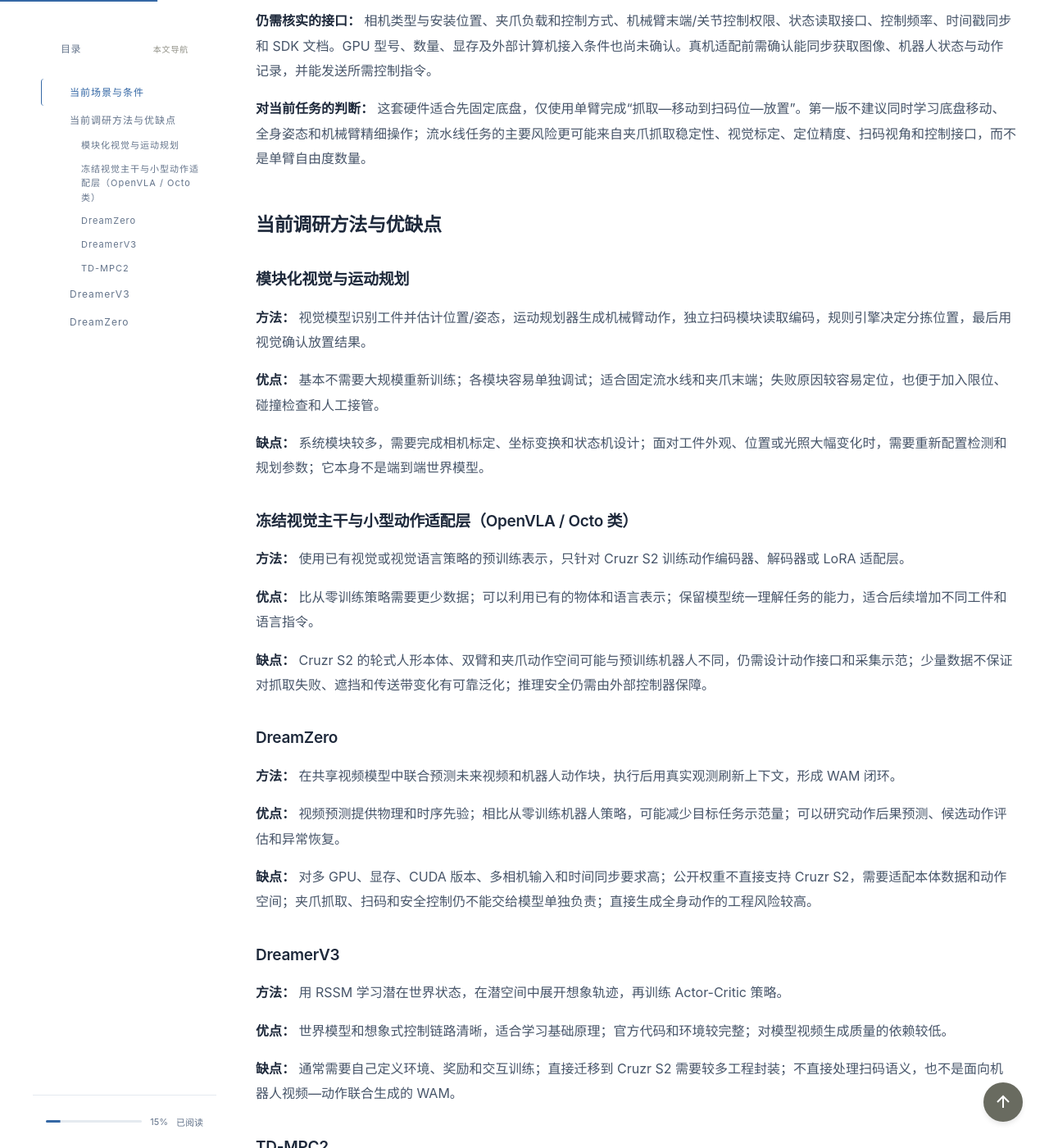
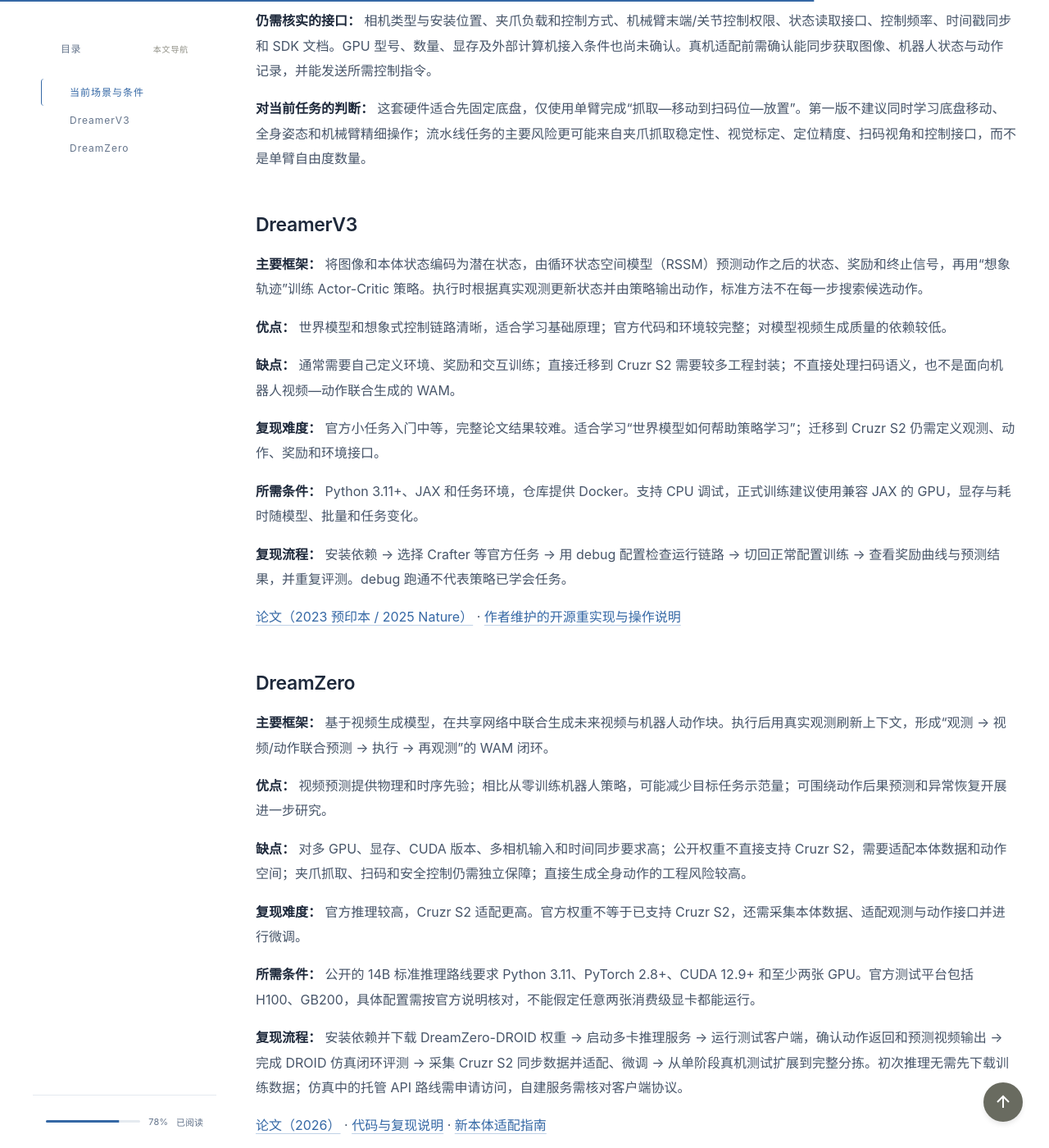
Before and after one commit to Keith-814/Keith-s-EAI-Learning, a Jekyll site: the page built from _posts/blog/2026-11-11-wam-cruzr-s2-factory-sorting-research.md, in a window 1280 px wide and 1400 px high, scrolled down 711 px. Shown: the whole window at 82% size. Built offline with Jekyll 4.4.1, drawn with Linux system fonts in a browser that asks for light colours; some of the changed text lies outside the part shown.

Commit message:
精简调研范围并合并两种世界模型的优缺点

```diff
--- a/_posts/blog/2026-11-11-wam-cruzr-s2-factory-sorting-research.md
+++ b/_posts/blog/2026-11-11-wam-cruzr-s2-factory-sorting-research.md
@@ -6,7 +6,7 @@ author: Keith
 categories: blog
 tags: [世界模型, DreamerV3, DreamZero, WAM]
 toc: true
-excerpt: "围绕 Cruzr S2 流水线分拣真机测试，比较模块化控制、预训练策略和世界模型方法的泛化能力与复现路线。"
+excerpt: "围绕 Cruzr S2 流水线分拣真机测试，梳理 DreamerV3 与 DreamZero 的主要框架、优缺点及复现路线。"
 ---
 
 ## 当前场景与条件
@@ -19,53 +19,13 @@ excerpt: "围绕 Cruzr S2 流水线分拣真机测试，比较模块化控制、
 
 **对当前任务的判断：** 这套硬件适合先固定底盘，仅使用单臂完成“抓取—移动到扫码位—放置”。第一版不建议同时学习底盘移动、全身姿态和机械臂精细操作；流水线任务的主要风险更可能来自夹爪抓取稳定性、视觉标定、定位精度、扫码视角和控制接口，而不是单臂自由度数量。
 
-## 当前调研方法与优缺点
+## DreamerV3
 
-### 模块化视觉与运动规划
-
-**方法：** 视觉模型识别工件并估计位置/姿态，运动规划器生成机械臂动作，独立扫码模块读取编码，规则引擎决定分拣位置，最后用视觉确认放置结果。
-
-**优点：** 基本不需要大规模重新训练；各模块容易单独调试；适合固定流水线和夹爪末端；失败原因较容易定位，也便于加入限位、碰撞检查和人工接管。
-
-**缺点：** 系统模块较多，需要完成相机标定、坐标变换和状态机设计；面对工件外观、位置或光照大幅变化时，需要重新配置检测和规划参数；它本身不是端到端世界模型。
-
-### 冻结视觉主干与小型动作适配层（OpenVLA / Octo 类）
-
-**方法：** 使用已有视觉或视觉语言策略的预训练表示，只针对 Cruzr S2 训练动作编码器、解码器或 LoRA 适配层。
-
-**优点：** 比从零训练策略需要更少数据；可以利用已有的物体和语言表示；保留模型统一理解任务的能力，适合后续增加不同工件和语言指令。
-
-**缺点：** Cruzr S2 的轮式人形本体、双臂和夹爪动作空间可能与预训练机器人不同，仍需设计动作接口和采集示范；少量数据不保证对抓取失败、遮挡和传送带变化有可靠泛化；推理安全仍需由外部控制器保障。
-
-### DreamZero
-
-**方法：** 在共享视频模型中联合预测未来视频和机器人动作块，执行后用真实观测刷新上下文，形成 WAM 闭环。
-
-**优点：** 视频预测提供物理和时序先验；相比从零训练机器人策略，可能减少目标任务示范量；可以研究动作后果预测、候选动作评估和异常恢复。
-
-**缺点：** 对多 GPU、显存、CUDA 版本、多相机输入和时间同步要求高；公开权重不直接支持 Cruzr S2，需要适配本体数据和动作空间；夹爪抓取、扫码和安全控制仍不能交给模型单独负责；直接生成全身动作的工程风险较高。
-
-### DreamerV3
-
-**方法：** 用 RSSM 学习潜在世界状态，在潜空间中展开想象轨迹，再训练 Actor-Critic 策略。
+**主要框架：** 将图像和本体状态编码为潜在状态，由循环状态空间模型（RSSM）预测动作之后的状态、奖励和终止信号，再用“想象轨迹”训练 Actor-Critic 策略。执行时根据真实观测更新状态并由策略输出动作，标准方法不在每一步搜索候选动作。
 
 **优点：** 世界模型和想象式控制链路清晰，适合学习基础原理；官方代码和环境较完整；对模型视频生成质量的依赖较低。
 
 **缺点：** 通常需要自己定义环境、奖励和交互训练；直接迁移到 Cruzr S2 需要较多工程封装；不直接处理扫码语义，也不是面向机器人视频—动作联合生成的 WAM。
-
-### TD-MPC2
-
-**方法：** 在潜空间学习动作条件动力学和价值模型，再用 MPPI 等在线规划方法选择连续动作。
-
-**优点：** 面向连续控制，支持多种机器人仿真环境和抓取任务；相比 DreamerV3 更接近“预测动作后果并在线规划”；可以作为机械臂控制和世界模型规划的对照基线。
-
-**缺点：** 在线规划会增加推理开销；需要可用的仿真环境、奖励和动作接口；对 Cruzr S2 的全身动作、夹爪和真实安全约束仍需重新适配；不直接提供语言理解和扫码流程。
-
-**当前建议：** 先用模块化方案建立 Cruzr S2 的可运行基线，再用冻结视觉主干的小型适配方案测试少量数据泛化，最后将 DreamZero 用作未来状态预测或候选动作评估。DreamerV3 和 TD-MPC2 主要作为世界模型与连续控制的学习、仿真对照项目。
-
-## DreamerV3
-
-**主要框架：** 将图像和本体状态编码为潜在状态，由循环状态空间模型（RSSM）预测动作之后的状态、奖励和终止信号，再用“想象轨迹”训练 Actor-Critic 策略。执行时根据真实观测更新状态并由策略输出动作，标准方法不在每一步搜索候选动作。
 
 **复现难度：** 官方小任务入门中等，完整论文结果较难。适合学习“世界模型如何帮助策略学习”；迁移到 Cruzr S2 仍需定义观测、动作、奖励和环境接口。
 
@@ -79,6 +39,10 @@ excerpt: "围绕 Cruzr S2 流水线分拣真机测试，比较模块化控制、
 
 **主要框架：** 基于视频生成模型，在共享网络中联合生成未来视频与机器人动作块。执行后用真实观测刷新上下文，形成“观测 → 视频/动作联合预测 → 执行 → 再观测”的 WAM 闭环。
 
+**优点：** 视频预测提供物理和时序先验；相比从零训练机器人策略，可能减少目标任务示范量；可围绕动作后果预测和异常恢复开展进一步研究。
+
+**缺点：** 对多 GPU、显存、CUDA 版本、多相机输入和时间同步要求高；公开权重不直接支持 Cruzr S2，需要适配本体数据和动作空间；夹爪抓取、扫码和安全控制仍需独立保障；直接生成全身动作的工程风险较高。
+
 **复现难度：** 官方推理较高，Cruzr S2 适配更高。官方权重不等于已支持 Cruzr S2，还需采集本体数据、适配观测与动作接口并进行微调。
 
 **所需条件：** 公开的 14B 标准推理路线要求 Python 3.11、PyTorch 2.8+、CUDA 12.9+ 和至少两张 GPU。官方测试平台包括 H100、GB200，具体配置需按官方说明核对，不能假定任意两张消费级显卡都能运行。
```
